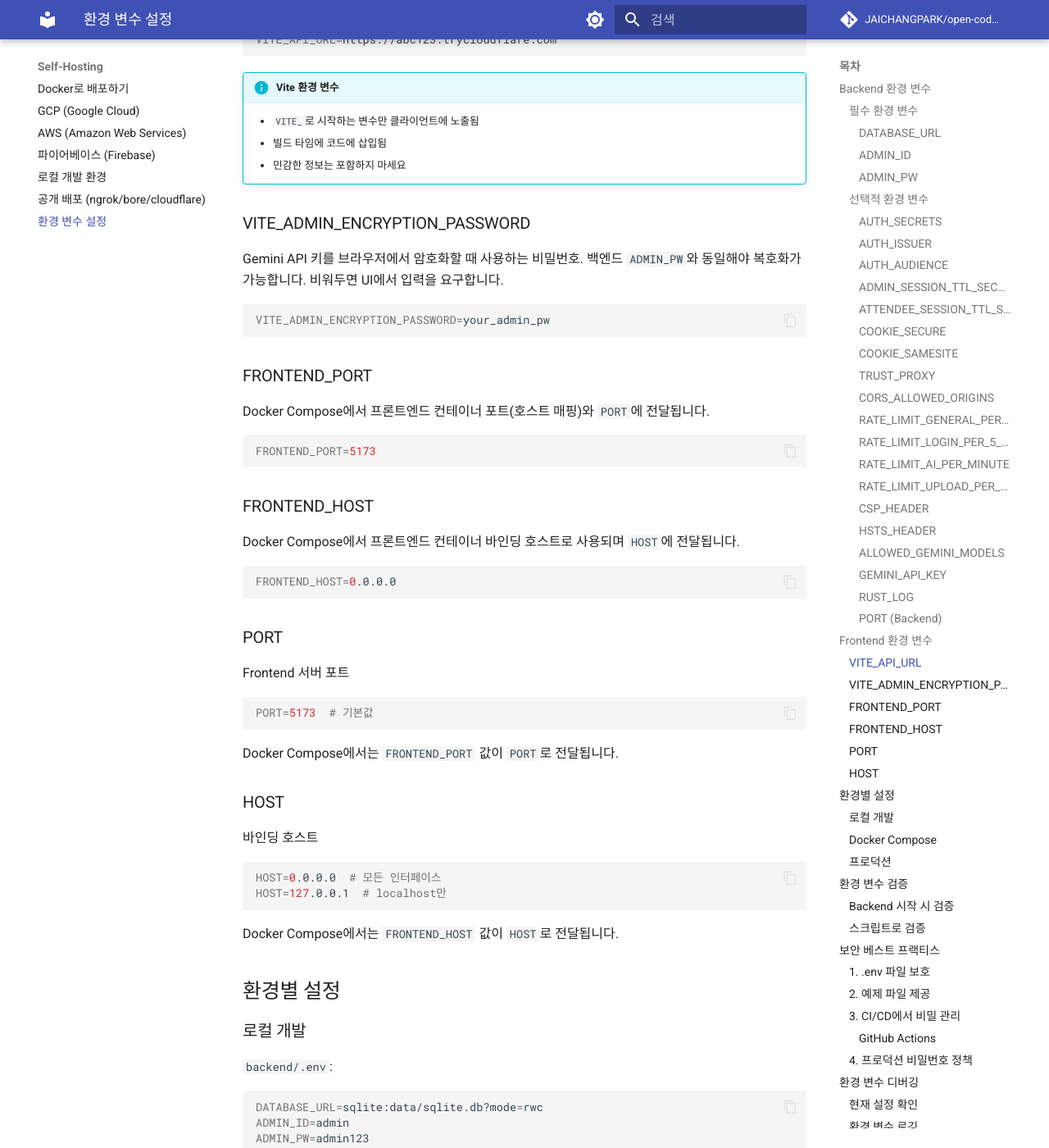
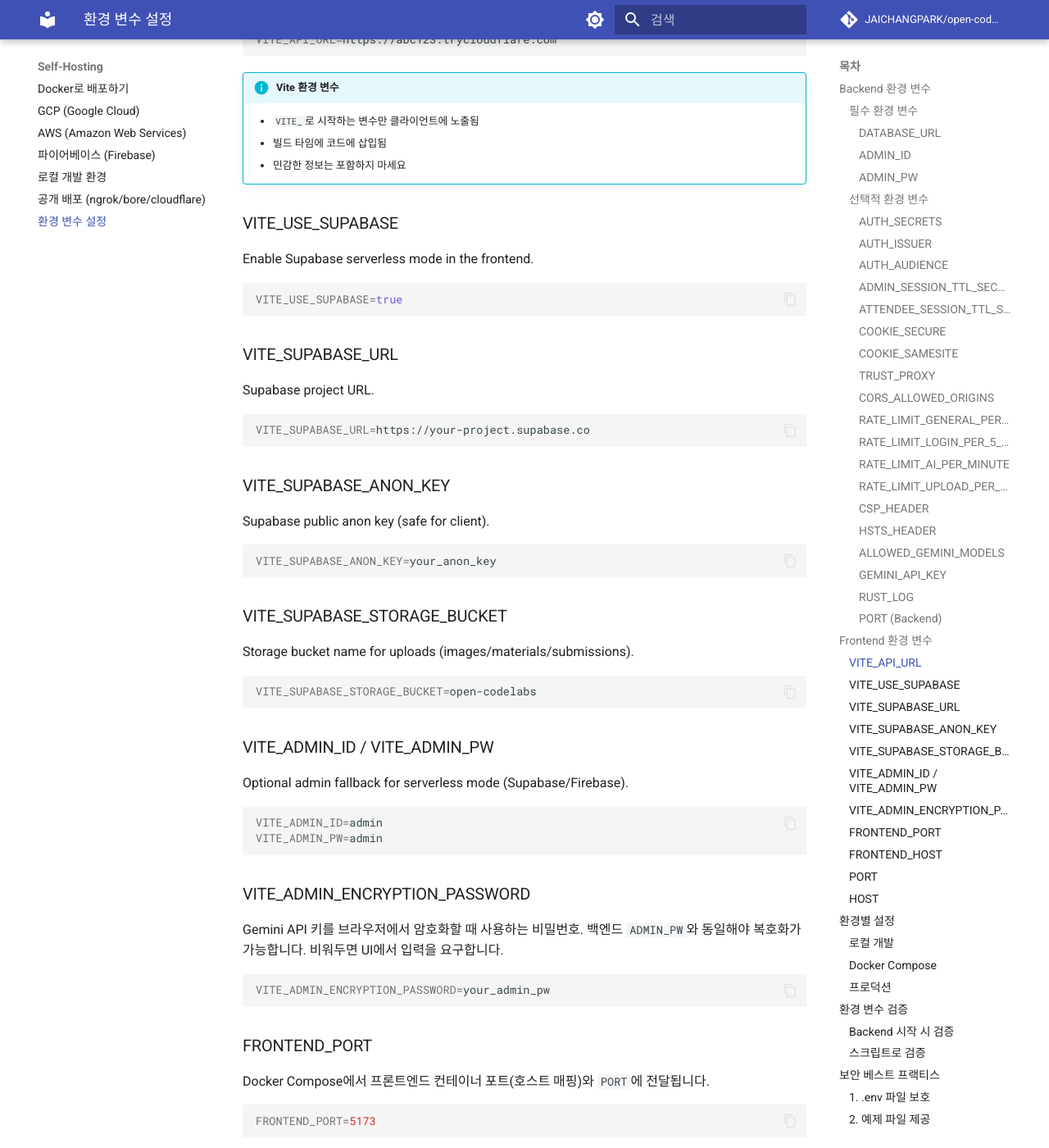
Before and after one commit to JAICHANGPARK/open-codelabs, an MkDocs documentation site: the page built from docs/self-hosting/environment.md, in a window 1280 px wide and 1400 px high, scrolled down 6463 px. Shown: the whole window at 82% size. Built offline with MkDocs 1.6.1 and Material for MkDocs 9.7.7, drawn with Linux system fonts in a browser that asks for light colours; comment, search, counter and statistics services are not loaded; the version menu is left out.

Commit message:
Update environment.md

````diff
--- a/docs/self-hosting/environment.md
+++ b/docs/self-hosting/environment.md
@@ -341,6 +341,47 @@ VITE_API_URL=https://abc123.trycloudflare.com
     - `VITE_`로 시작하는 변수만 클라이언트에 노출됨
     - 빌드 타임에 코드에 삽입됨
     - 민감한 정보는 포함하지 마세요
+
+### VITE_USE_SUPABASE
+
+Enable Supabase serverless mode in the frontend.
+
+```bash
+VITE_USE_SUPABASE=true
+```
+
+### VITE_SUPABASE_URL
+
+Supabase project URL.
+
+```bash
+VITE_SUPABASE_URL=https://your-project.supabase.co
+```
+
+### VITE_SUPABASE_ANON_KEY
+
+Supabase public anon key (safe for client).
+
+```bash
+VITE_SUPABASE_ANON_KEY=your_anon_key
+```
+
+### VITE_SUPABASE_STORAGE_BUCKET
+
+Storage bucket name for uploads (images/materials/submissions).
+
+```bash
+VITE_SUPABASE_STORAGE_BUCKET=open-codelabs
+```
+
+### VITE_ADMIN_ID / VITE_ADMIN_PW
+
+Optional admin fallback for serverless mode (Supabase/Firebase).
+
+```bash
+VITE_ADMIN_ID=admin
+VITE_ADMIN_PW=admin
+```
 
 ### VITE_ADMIN_ENCRYPTION_PASSWORD
 
````
